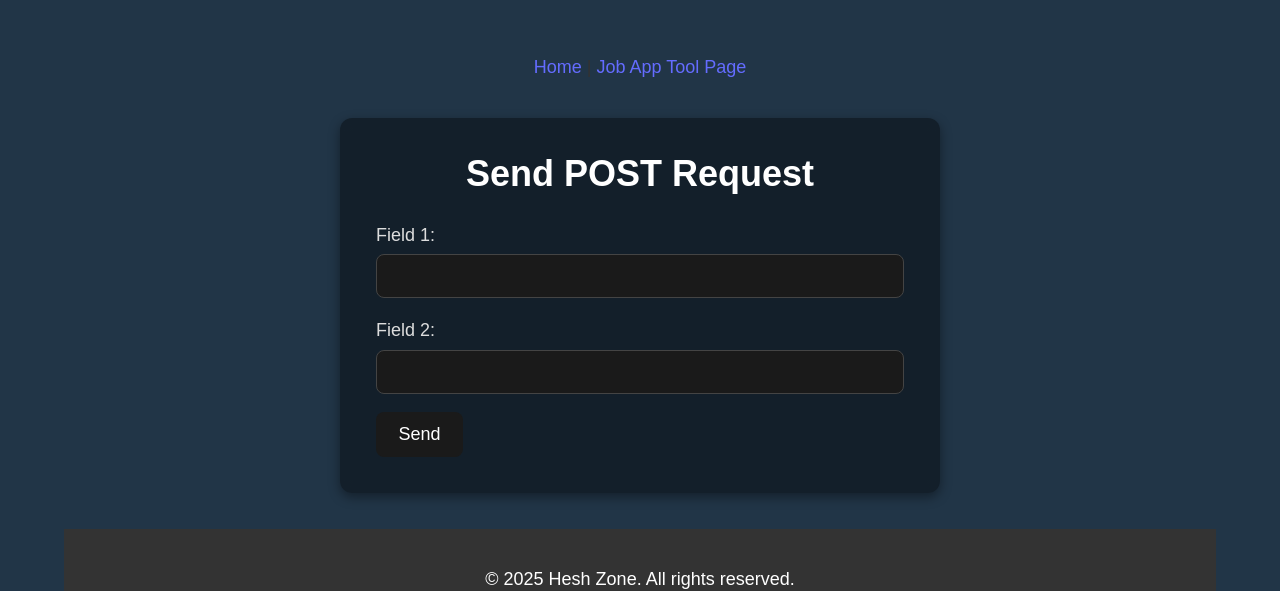
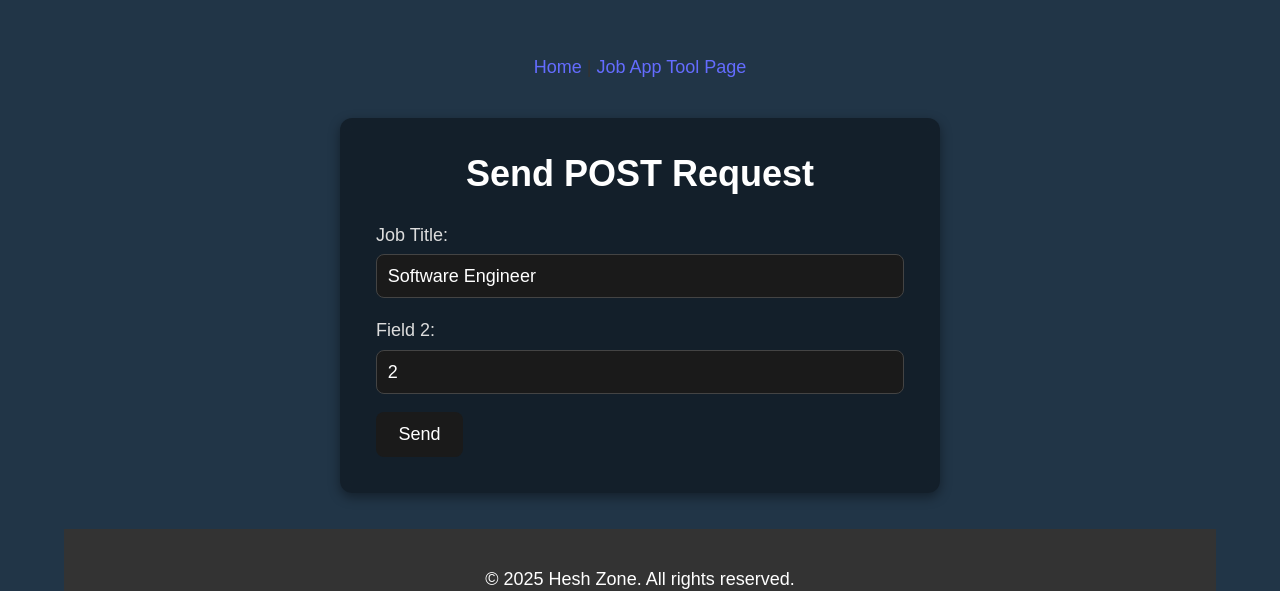
Before and after one commit to TwizzyBomb/HeshZone, a React (Vite) app: page /job-app-tool in a window 1280 px wide. Shown: the part 1643-2234 px from the top of the page. Built offline with nearby package versions, Linux system fonts and the light colour scheme.

Commit message:
jobtooling page updates

```diff
--- a/src/components/JobAppPage/JobAppToolPage.jsx
+++ b/src/components/JobAppPage/JobAppToolPage.jsx
@@ -2,17 +2,27 @@ import React, { useState } from "react";
 import "./JobAppToolPage.css";
 
 export default function RequestPage() {
-  const [field1, setField1] = useState("");
-  const [field2, setField2] = useState("");
+  const [jobTitle, setJobTitle] = useState("Software Engineer");
+  const [daysBack, setDaysBack] = useState("2");
   const [response, setResponse] = useState(null);
+  const url = 'https://www.googleapis.com/customsearch/v1?key=AIzaSyBokUGx07SGs4Qy5kcdtT9RDztNGwE0kmw&cx=6069166fa70fd403e&q="Software%20Engineer"%20AND%20San%20Diego%20OR%20remote%20-India%20Java&dateRestrict=d9'
+  const api_key = 'AIzaSyBokUGx07SGs4Qy5kcdtT9RDztNGwE0kmw';
+  const cx = '6069166fa70fd403e';
+  const q = jobTitle + ' AND San Diego OR remote -India Java';
+
 
   async function handleSubmit(e) {
     e.preventDefault();
     try {
-      const res = await fetch("https://your-api-endpoint.com", {
+      const res = await fetch("https://www.googleapis.com/customsearch/v1", {
         method: "POST",
-        headers: { "Content-Type": "application/json" },
-        body: JSON.stringify({ field1, field2 }),
+        headers: { "Content-Type": "application/json",
+          "key": api_key,
+          "cx": cx,
+          "q": q,
+          "d": daysBack
+        },
+        body: "" // JSON.stringify({ jobTitle, field2 })
       });
 
       const data = await res.json();
@@ -36,11 +46,11 @@ export default function RequestPage() {
       <h1>Send POST Request</h1>
       <form onSubmit={handleSubmit}>
         <div>
-          <label>Field 1:</label>
+          <label>Job Title:</label>
           <input
             type="text"
-            value={field1}
-            onChange={(e) => setField1(e.target.value)}
+            value={jobTitle}
+            onChange={(e) => setJobTitle(e.target.value)}
           />
         </div>
 
@@ -48,8 +58,8 @@ export default function RequestPage() {
           <label>Field 2:</label>
           <input
             type="text"
-            value={field2}
-            onChange={(e) => setField2(e.target.value)}
+            value={daysBack}
+            onChange={(e) => setDaysBack(e.target.value)}
           />
         </div>
 
```
